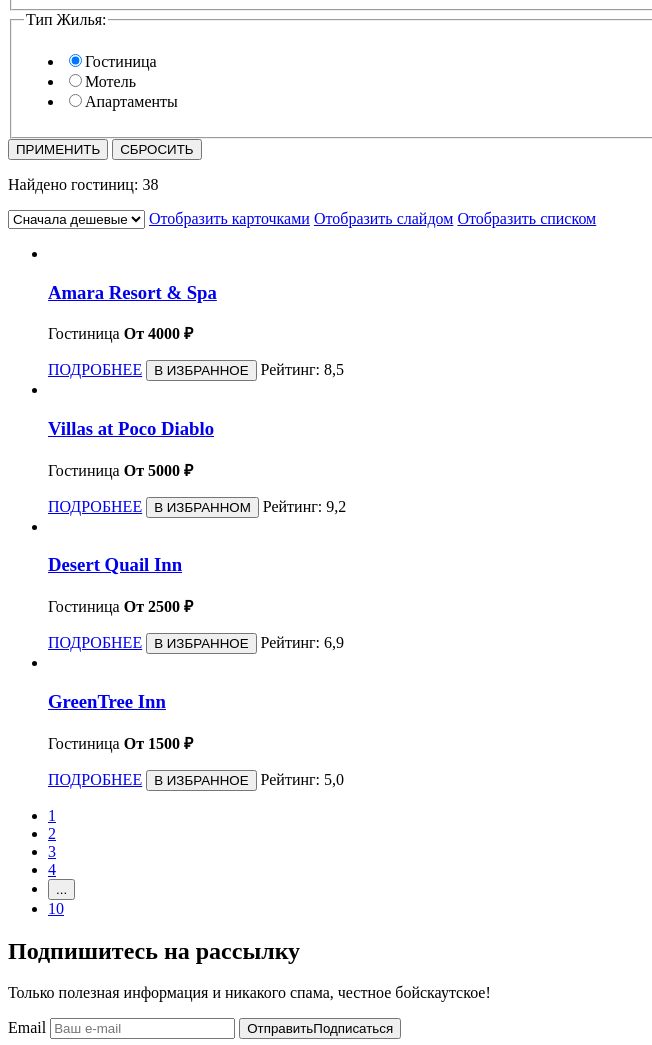
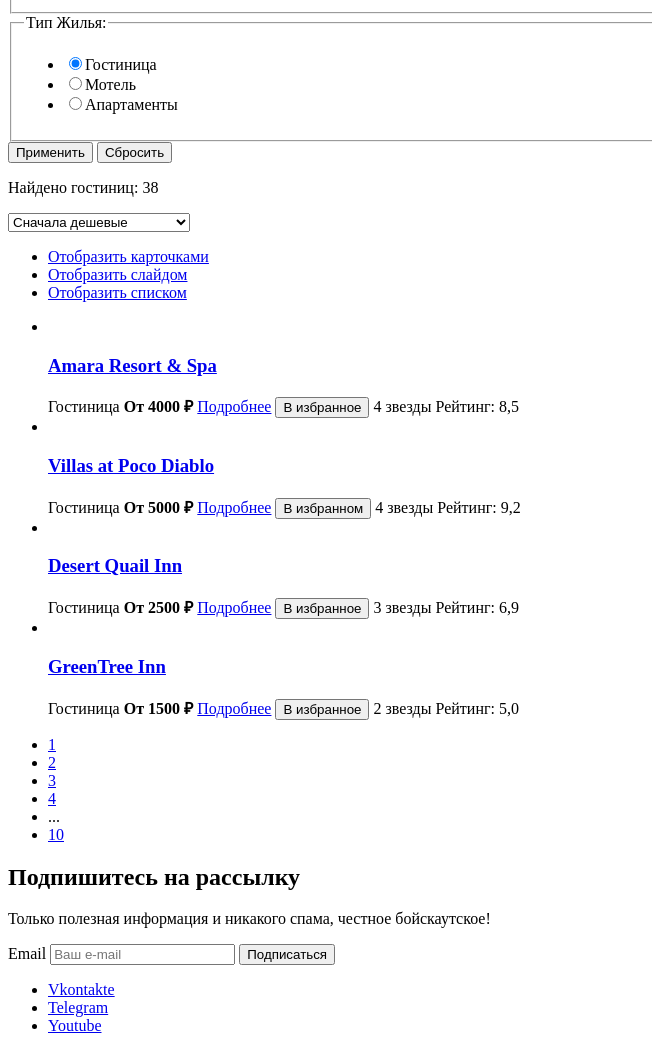
Before and after one commit to htmlacademy-htmlcss/2447055-sedona-2, a plain HTML site: page catalog.html in a window 1280 px wide. Shown: the part 468-1513 px from the top of the page, without its empty margins (0-652 px from the left). Drawn offline with Linux system fonts and the light colour scheme.

Commit message:
Вносит исправления

```diff
--- a/catalog.html
+++ b/catalog.html
@@ -8,16 +8,34 @@
   <body>
     <header class="page-header">
       <nav class="navigation">
-        <a class="navigation-link" aria-current="page" href="index.html"><img class="navigation-logo-sedona" src="" alt="Логотип Седоны с изображением гор на фоне неба"></a>
+        <a class="navigation-link" aria-current="page" href="index.html">
+          <img class="navigation-logo-sedona" src="" alt="Логотип Седоны с изображением гор на фоне неба" width="" height="">
+        </a>
         <ul class="navigation-list">
-          <li class="navigation-item"><a class="navigation-link" href="index.html">Главная</a></li>
-          <li class="navigation-item"><a class="navigation-link" href="#">О седоне</a></li>
-          <li class="navigation-item"><a class="navigation-link navigation-link-current" aria-current="page" href="catalog.html">Гостиницы</a></li>
+          <li class="navigation-item">
+            <a class="navigation-link" href="index.html">Главная</a>
+          </li>
+          <li class="navigation-item">
+            <a class="navigation-link" href="#">О седоне</a>
+          </li>
+          <li class="navigation-item">
+            <a class="navigation-link navigation-link-current" aria-current="page" href="catalog.html">Гостиницы</a>
+          </li>
         </ul>
         <ul class="navigation-list navigation-user">
-          <li class="navigation-item"><a class="navigation-link" href="#"><span class="visually-hidden">Поиск</span></a></li>
-          <li class="navigation-item"><a class="navigation-link" href="#"><span class="visually-hidden">Избранное</span></a></li>
-          <li class="navigation-item"><button class="navigation-button"><span class="visually-hidden">Забронировать гостиницу</span>Хочу сюда!</button></li>
+          <li class="navigation-item">
+            <button class="navigation-button" type="button">
+              <span class="visually-hidden">Поиск</span>
+            </button>
+          </li>
+          <li class="navigation-item">
+            <a class="navigation-link" href="#">
+              <span class="visually-hidden">Избранное</span>
+            </a>
+          </li>
+          <li class="navigation-item">
+            <button class="navigation-button" type="button">Хочу сюда!</button>
+          </li>
         </ul>
       </nav>
     </header>
@@ -26,7 +44,9 @@
         <h1 class="inner-header-title">Гостиницы Седоны</h1>
         <ol class="breadcrumbs">
           <li class="breadcrumbs-item">
-            <a class="breadcrumbs-link" href="index.html"><span class="visually-hidden">Главная</span></a>
+            <a class="breadcrumbs-link" href="index.html">
+              <span class="visually-hidden">Главная</span>
+            </a>
           </li>
           <li class="breadcrumbs-item">
             <a class="breadcrumbs-link">Гостиницы</a>
@@ -39,68 +59,117 @@
           <fieldset class="catalog-filter-group">
             <legend class="catalog-filter-title">Инфраструктура:</legend>
             <ul class="catalog-filter-list">
-              <li class="catalog-filter-item"><label class="control"><input class="control-input" type="checkbox" name="pool" checked>Бассейн</label></li>
-              <li class="catalog-filter-item"><label class="control"><input class="control-input" type="checkbox" name="parking" checked>Парковка</label></li>
-              <li class="catalog-filter-item"><label class="control"><input class="control-input" type="checkbox" name="wi-fi">Wi-Fi</label></li>
+              <li class="catalog-filter-item">
+                <label class="control">
+                  <input class="control-input" type="checkbox" name="pool" checked>Бассейн
+                </label>
+              </li>
+              <li class="catalog-filter-item">
+                <label class="control">
+                  <input class="control-input" type="checkbox" name="parking" checked>Парковка
+                </label>
+              </li>
+              <li class="catalog-filter-item">
+                <label class="control">
+                  <input class="control-input" type="checkbox" name="wi-fi">Wi-Fi
+                </label>
+              </li>
             </ul>
           </fieldset>
           <fieldset class="catalog-filter-group">
             <legend class="catalog-filter-title">Тип Жилья:</legend>
             <ul class="catalog-filter-list">
-              <li class="catalog-filter-item"><label class="control"><input class="control-input" type="radio" name="type-housing" value="hotel" checked>Гостиница</label></li>
-              <li class="catalog-filter-item"><label class="control"><input class="control-input" type="radio" name="type-housing" value="motel">Мотель</label></li>
-              <li class="catalog-filter-item"><label class="control"><input class="control-input" type="radio" name="type-housing" value="apartments">Апартаменты</label></li>
+              <li class="catalog-filter-item">
+                <label class="control">
+                  <input class="control-input" type="radio" name="type-housing" value="hotel" checked>Гостиница
+                </label>
+              </li>
+              <li class="catalog-filter-item">
+                <label class="control">
+                  <input class="control-input" type="radio" name="type-housing" value="motel">Мотель
+                </label>
+              </li>
+              <li class="catalog-filter-item">
+                <label class="control">
+                  <input class="control-input" type="radio" name="type-housing" value="apartments">Апартаменты
+                </label>
+              </li>
             </ul>
           </fieldset>
-          <button class="catalog-filter-button" type="submit">ПРИМЕНИТЬ</button>
-          <button class="catalog-filter-button button-reset" type="reset">СБРОСИТЬ</button>
+          <button class="catalog-filter-button" type="submit">Применить</button>
+          <button class="catalog-filter-button button-reset" type="reset">Сбросить</button>
         </form>
         <p class="catalog-filter-result">Найдено гостиниц: 38</p>
         <select class="select-control" aria-label="Сортировка">
           <option value="cheap">Сначала дешевые</option>
+          <option value="expensive">Сначала дорогие</option>
+          <option value="rating-decrease">По уменьшению рейтинга</option>
+          <option value="rating-increase">По увеличению рейтинга</option>
         </select>
-        <a href="#"><span class="visually-hidden">Отобразить карточками</span></a>
-        <a href="#"><span class="visually-hidden">Отобразить слайдом</span></a>
-        <a href="#"><span class="visually-hidden">Отобразить списком</span></a>
+        <ul>
+          <li>
+            <a href="#">
+              <span class="visually-hidden">Отобразить карточками</span>
+            </a>
+          </li>
+          <li>
+            <a href="#">
+              <span class="visually-hidden">Отобразить слайдом</span>
+            </a>
+          </li>
+          <li>
+            <a href="#">
+              <span class="visually-hidden">Отобразить списком</span>
+            </a>
+          </li>
+        </ul>
         <ul class="housing-list">
           <li class="housing-card">
             <a class="product-card-link" href="#">
-              <img class="product-card-image" src="#" alt="">
+              <img class="product-card-image" src="#" alt="" width="" height="">
               <h3 class="product-card-title">Amara Resort & Spa</h3>
             </a>
-            <p class="product-card-info">Гостиница<b class="product-card-price"> От 4000 ₽</b></p>
-            <a class="product-card-details" href="#">ПОДРОБНЕЕ</a>
-            <button class="product-card-button">В ИЗБРАННОЕ</button>
+            <span class="product-card-info">Гостиница</span>
+            <b class="product-card-price"> От 4000 ₽</b>
+            <a class="product-card-details" href="#">Подробнее</a>
+            <button class="product-card-button" type="button">В избранное</button>
+            <span class="product-card-stars">4 звезды</span>
             <span class="product-card-rating">Рейтинг: 8,5</span>
           </li>
           <li class="housing-card">
             <a class="product-card-link" href="#">
-              <img class="product-card-image" src="#" alt="">
+              <img class="product-card-image" src="#" alt="" width="" height="">
               <h3 class="product-card-title">Villas at Poco Diablo</h3>
             </a>
-            <p class="product-card-info">Гостиница<b class="product-card-price"> От 5000 ₽</b></p>
-            <a class="product-card-details" href="#">ПОДРОБНЕЕ</a>
-            <button class="product-card-button">В ИЗБРАННОМ</button>
+            <span class="product-card-info">Гостиница</span>
+            <b class="product-card-price"> От 5000 ₽</b>
+            <a class="product-card-details" href="#">Подробнее</a>
+            <button class="product-card-button" type="button">В избранном</button>
+            <span class="product-card-stars">4 звезды</span>
             <span class="product-card-rating">Рейтинг: 9,2</span>
           </li>
           <li class="housing-card">
             <a class="product-card-link" href="#">
-              <img class="product-card-image" src="#" alt="">
+              <img class="product-card-image" src="#" alt="" width="" height="">
               <h3 class="product-card-title">Desert Quail Inn</h3>
             </a>
-            <p class="product-card-info">Гостиница<b class="product-card-price"> От 2500 ₽</b></p>
-            <a class="product-card-details" href="#">ПОДРОБНЕЕ</a>
-            <button class="product-card-button">В ИЗБРАННОЕ</button>
+            <span class="product-card-info">Гостиница</span>
+            <b class="product-card-price"> От 2500 ₽</b>
+            <a class="product-card-details" href="#">Подробнее</a>
+            <button class="product-card-button" type="button">В избранное</button>
+            <span class="product-card-stars">3 звезды</span>
             <span class="product-card-rating">Рейтинг: 6,9</span>
           </li>
           <li class="housing-card">
             <a class="product-card-link" href="#">
-              <img class="product-card-image" src="#" alt="">
+              <img class="product-card-image" src="#" alt="" width="" height="">
               <h3 class="product-card-title">GreenTree Inn</h3>
             </a>
-            <p class="product-card-info">Гостиница<b class="product-card-price"> От 1500 ₽</b></p>
-            <a class="product-card-details" href="#">ПОДРОБНЕЕ</a>
-            <button class="product-card-button">В ИЗБРАННОЕ</button>
+            <span class="product-card-info">Гостиница</span>
+            <b class="product-card-price"> От 1500 ₽</b>
+            <a class="product-card-details" href="#">Подробнее</a>
+            <button class="product-card-button" type="button">В избранное</button>
+            <span class="product-card-stars">2 звезды</span>
             <span class="product-card-rating">Рейтинг: 5,0</span>
           </li>
         </ul>
@@ -118,7 +187,7 @@
             <a class="pagination-link" href="#">4</a>
           </li>
           <li class="pagination-item">
-            <button class="pagination-item-button">...</button>
+            <a class="pagination-link">...</a>
           </li>
           </li>
           <li class="pagination-item">
@@ -130,34 +199,36 @@
         <h2 class="newsletter-title">Подпишитесь на рассылку</h2>
         <p>Только полезная информация и никакого спама, честное бойскаутское!</p>
         <form class="newsletter-form" action="https://echo.htmlacademy.ru/" method="post">
-          <label><span class="visually-hidden">Email</span>
+          <label>
+            <span class="visually-hidden">Email</span>
             <input class="newsletter-field" type="email" name="newsletter-email" placeholder="Ваш e-mail" required>
-            <button class="newsletter-button" type="submit"><span class="visually-hidden">Отправить</span>Подписаться</button>
+            <button class="newsletter-button" type="submit">Подписаться</button>
           </label>
         </form>
       </section>
     </main>
     <footer class="page-footer">
-      <h2 class="visually-hidden">Контакты</h2>
-      <section class="footer-social">
       <ul class="footer-social-list">
         <li class="footer-social-item">
-            <a href="https://vk.com/htmlacademy"><span class="visually-hidden">Vkontakte</span></a>
+          <a href="https://vk.com/htmlacademy">
+            <span class="visually-hidden">Vkontakte</span>
+          </a>
         </li>
         <li class="footer-social-item">
-            <a href="https://t.me/htmlacademy"><span class="visually-hidden">Telegram</span></a>
+          <a href="https://t.me/htmlacademy">
+            <span class="visually-hidden">Telegram</span>
+          </a>
         </li>
         <li class="footer-social-item">
-            <a href="https://www.youtube.com/user/htmlacademyru"><span class="visually-hidden">Youtube</span></a>
+          <a href="https://www.youtube.com/user/htmlacademyru">
+            <span class="visually-hidden">Youtube</span>
+          </a>
         </li>
       </ul>
-      </section>
-      <section class="footer-contacts">
-        <a class="footer-contacts-phone" href="tel:88128121212">+7 (812) 812-12-12</a>
-      </section>
-      <section class="footer-developer">
-        <a href="https://htmlacademy.ru"><img class="footer-developer-logo" src="" alt="Логотип .html academy"><span class="visually-hidden">Главная страница сайта разработчика</span></a>
-      </section>
+      <a class="footer-contacts-phone" href="tel:+78128121212">+7 (812) 812-12-12</a>
+      <a href="https://htmlacademy.ru">
+        <img class="footer-developer-logo" src="" alt="Логотип html academy" width="" height="">
+      </a>
     </footer>
   </body>
 </html>
```
Lines whose indentation alone changed are shown as unchanged.
